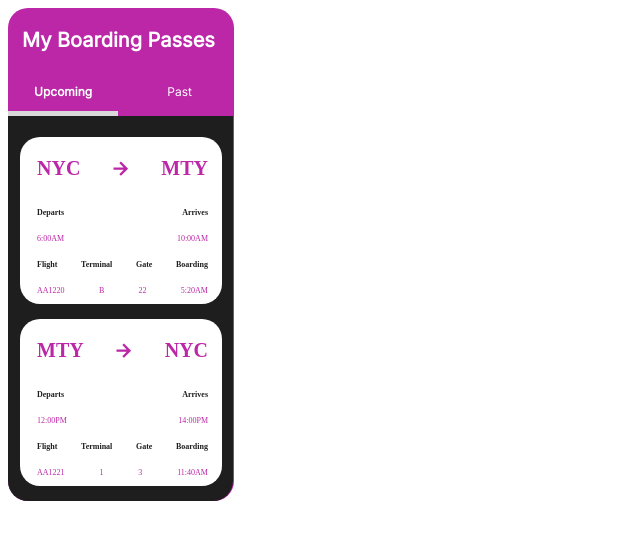
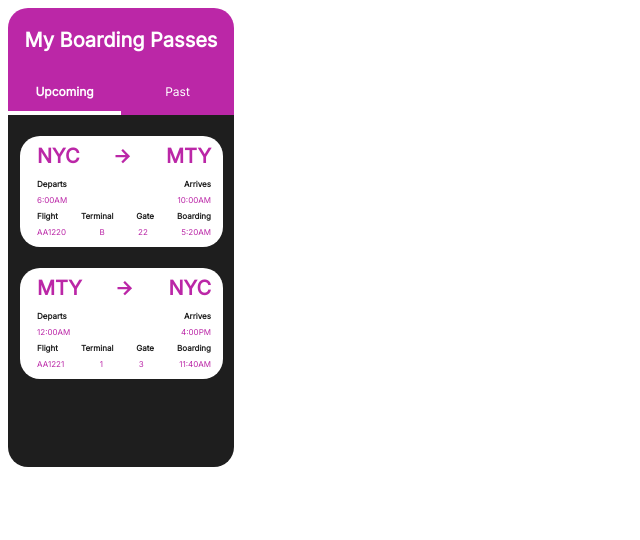
Before and after one commit to poulami-saha/wwc-boarding-pass, a plain HTML site: page index.html in a window 1280 px wide. Shown: the whole page, without its empty margins (0-640 px from the left). Drawn offline with Linux system fonts and the light colour scheme.

Commit message:
Updated css and html

```diff
--- a/index.html
+++ b/index.html
@@ -11,61 +11,64 @@
   </head>
   <body>
     <div class="container">
-      <p class="header">My Boarding Passes</p>
-      <div class="type">
-        <p class="upcoming">Upcoming</p>
-        <p class="past">Past</p>
+      <div class="pink-header">
+        <p class="header">My Boarding Passes</p>
+        <div class="type">
+          <div class="border-bottom">
+            <p class="upcoming">Upcoming</p>
+          </div>
+          <p class="past">Past</p>
+        </div>
       </div>
-      <div class="bar"></div>
-      <div class="inner-container">
-        <div class="boarding-pass">
-          <div class="row1 flex-direction font-700">
+      <div class="boarding-passes">
+        <div class="travel bottom">
+          <div class="row1 flex-details">
             <p>NYC</p>
-            <img src="arrow.svg"/>
+            <img src="arrow.svg" />
             <p>MTY</p>
           </div>
-          <div class="row2 flex-direction font-700">
+          <div class="row2 flex-details font">
             <p>Departs</p>
             <p>Arrives</p>
           </div>
-          <div class="flex-direction font-300">
+          <div class="row3 flex-details font">
             <p>6:00AM</p>
             <p>10:00AM</p>
           </div>
-          <div class="row2 flex-direction font-700">
+          <div class="row4 flex-details font">
             <p>Flight</p>
             <p>Terminal</p>
             <p>Gate</p>
             <p>Boarding</p>
           </div>
-          <div class="flex-direction font-300">
+          <div class="row5 flex-details font">
             <p>AA1220</p>
             <p>B</p>
             <p>22</p>
             <p>5:20AM</p>
           </div>
         </div>
-        <div class="boarding-pass">
-          <div class="row1 flex-direction font-700">
+        <div class="travel bottom2">
+          <div class="row1 flex-details">
             <p>MTY</p>
-            <img src="arrow.svg"/>
+            <img src="arrow.svg" />
             <p>NYC</p>
           </div>
-          <div class="row2 flex-direction font-700">
+          <div class="row2 flex-details font">
             <p>Departs</p>
             <p>Arrives</p>
           </div>
-          <div class="flex-direction font-300">
-            <p>12:00PM</p>
-            <p>14:00PM</p>
+          <div class="row3 flex-details font">
+            <p>12:00AM</p>
+            <p>4:00PM</p>
           </div>
-          <div class="row2 flex-direction font-700">
+          <div class="row4 flex-details font">
             <p>Flight</p>
             <p>Terminal</p>
             <p>Gate</p>
             <p>Boarding</p>
           </div>
-          <div class="flex-direction font-300">
+          <div class="row5 flex-details font">
             <p>AA1221</p>
             <p>1</p>
             <p>3</p>
--- a/style.css
+++ b/style.css
@@ -1,92 +1,93 @@
 .container {
   display: flex;
   flex-direction: column;
+  width: 226px;
+  font-family: "Inter";
+}
+.pink-header {
   background: #bb27a7;
-  width: 226px;
-  border-radius: 20px;
-}
-.header {
-  font-family: "Inter";
-  font-style: normal;
-  font-weight: 700;
-  font-size: 20px;
-  line-height: 24px;
+  border-radius: 20px 20px 0 0;
+  align-items: center;
   color: #ffffff;
-  padding-inline: 14px;
 }
 .type {
   display: flex;
   flex-direction: row;
-  justify-content: space-between;
+  text-align: center;
+}
+.header {
+  text-align: center;
+  font-weight: 700;
+  font-size: 20px;
+  line-height: 24px;
 }
 .upcoming {
-  font-family: "Inter";
+  width: 113px;
   font-weight: 700;
   font-size: 12px;
   line-height: 15px;
-  color: #ffffff;
-  padding-inline-start: 26px;
-  padding-inline-end: 71px;
 }
-
 .past {
-  font-family: "Inter";
+  width: 113px;
   font-weight: 400;
   font-size: 12px;
   line-height: 15px;
-  color: #ffffff;
-  padding-inline-end: 42px;
+}
+.border-bottom {
+  border-bottom: 4px solid white;
+}
+.boarding-passes {
+  width: 226px;
+  background: #1e1e1e;
+  border-radius: 0 0 20px 20px;
+}
+.travel {
+  border-radius: 20px;
+  background: white;
+  display: flex;
+  flex-direction: column;
+  margin-top: 21px;
+  margin-left: 12px;
+  margin-right: 11px;
+  padding-inline-start: 17px;
+  padding-inline-end: 12px;
+  padding-bottom: 7px;
+}
+.bottom {
+  margin-bottom: 15px;
+}
+.bottom2 {
+  margin-bottom: 88px;
+}
+.row1 {
+  font-weight: 700;
+  font-size: 20px;
+  color: #bb27a7;
+  line-height: 0;
+}
+.row2 {
+  font-weight: 700;
+  color: #1e1e1e;
+}
+.row3 {
+  font-weight: 300;
+  color: #bb27a7;
+}
+.row4 {
+  font-weight: 700;
+  color: #1e1e1e;
+}
+.row5 {
+  font-weight: 300;
+  color: #bb27a7;
 }
 
-.inner-container {
-  width: 225px;
-  background: #1e1e1e;
-  border-bottom-left-radius: 20px;
-  border-bottom-right-radius: 20px;
-  display: flex;
-  flex-direction: column;
-  padding-block-start: 21px;
-}
-
-.boarding-pass {
-  display: flex;
-  flex-direction: column;
-  background: #ffffff;
-  border-radius: 20px;
-  margin-bottom: 15px;
-  margin-inline-start: 12px;
-  margin-inline-end: 11px;
-  padding-inline-start: 17px;
-  padding-inline-end: 14px;
-}
-
-.flex-direction {
+.flex-details {
   display: flex;
   flex-direction: row;
   justify-content: space-between;
 }
-
-.font-700 {
-  font-weight: 700;
+.font {
+  font-size: 8px;
+  line-height: 0;
 }
-
-.font-300 {
-  font-weight: 300;
-  font-size: 8px;
-  line-height: 10px;
-  color: #bb27a7;
-}
-.row1 {
-  font-size: 20px;
-  color: #bb27a7;
-}
-.row2 {
-  font-size: 8px;
-  line-height: 10px;
-  color: #1e1e1e;
-}
-.bar {
-  width: 110px;
-  height: 5px;
-  background: #d9d9d9;
-}
```
Also changed, not shown: Screenshot_boardingpass.png (deleted), Screenshot_boardingpass_2.png (added), 1 other file.
